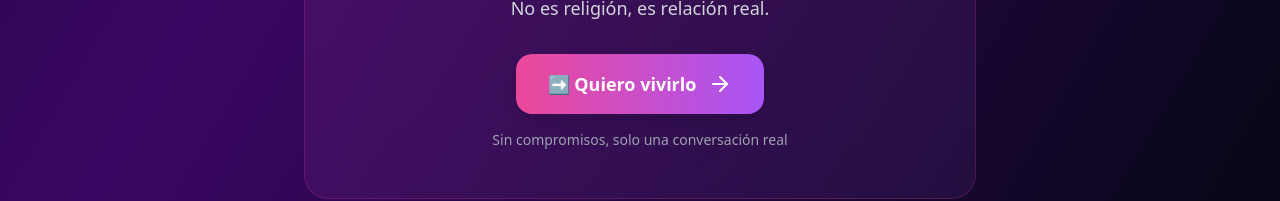
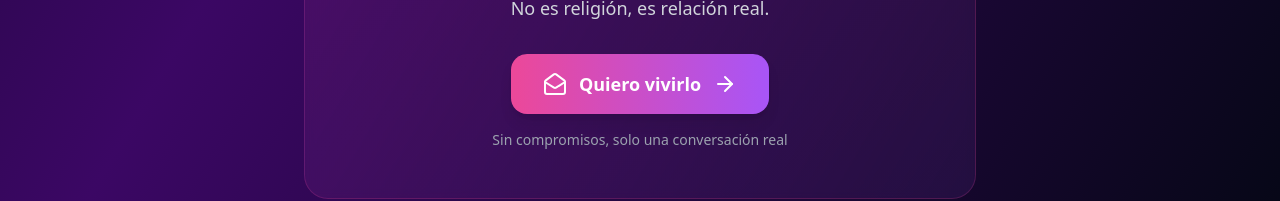
Before and after one commit to AjnebAlReves/website, a React (Vite) app: page /cristoteama in a window 1280 px wide. Shown: the part 1827-2028 px from the top of the page. Built offline with nearby package versions, Linux system fonts and the light colour scheme.

Commit message:
Updated CristoTeAma.tsx

```diff
--- a/src/components/CristoTeAma.tsx
+++ b/src/components/CristoTeAma.tsx
@@ -15,7 +15,8 @@ import {
   Crown,
   Shield,
   RefreshCw,
-  BookOpen
+  BookOpen,
+  MailOpen
 } from 'lucide-react';
 import { motion, AnimatePresence } from 'framer-motion';
 
@@ -505,7 +506,8 @@ const CristoTeAma: React.FC<CristoTeAmaProps> = ({
                   to="/contacto"
                   className="inline-flex items-center gap-3 px-8 py-4 bg-gradient-to-r from-pink-500 to-purple-500 text-white font-bold text-lg rounded-2xl shadow-lg hover:shadow-2xl transition-all duration-300"
                 >
-                  <span>➡️ Quiero vivirlo</span>
+                  <MailOpen />
+                  <span>Quiero vivirlo</span>
                   <ArrowRight className="w-6 h-6" />
                 </Link>
               </motion.button>
```
